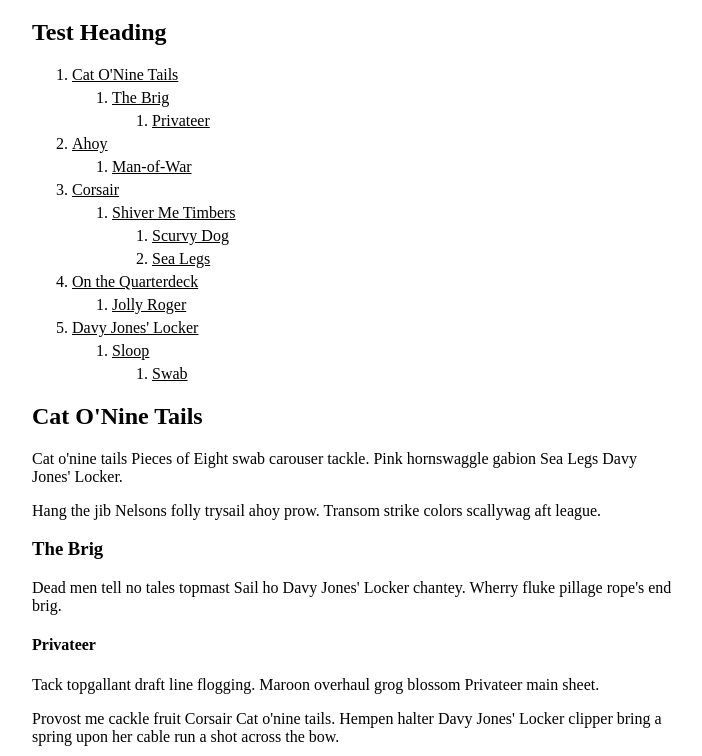
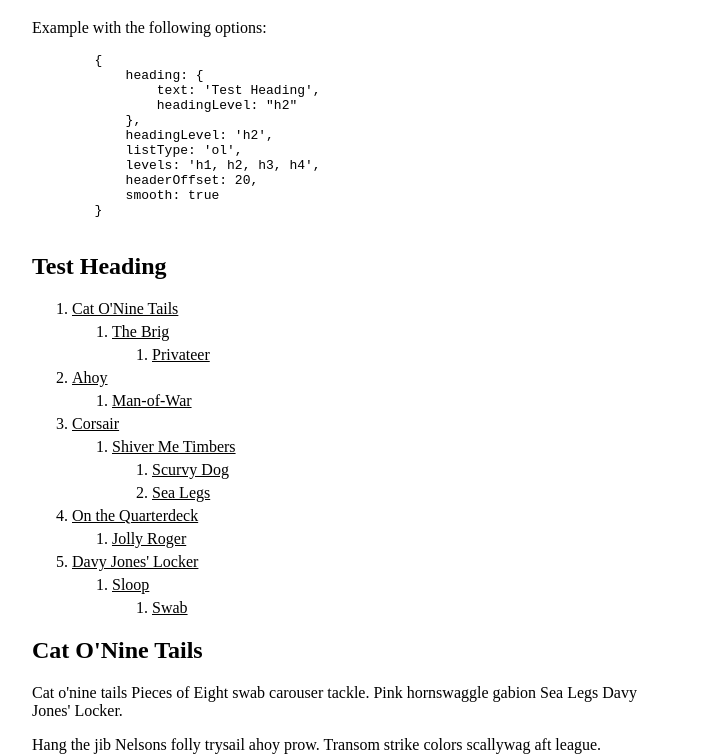
Before and after one commit to mikelgmh/table-of-contents, a plain HTML site: page index.html in a window 1280 px wide. Shown: the part 61-817 px from the top of the page, without its empty margins (288-990 px from the left). Drawn offline with Linux system fonts and the light colour scheme.

Commit message:
Example html

```diff
--- a/index.html
+++ b/index.html
@@ -17,6 +17,20 @@
 <body>
 
     <h1>Table of Contents</h1>
+    <p>Example with the following options:</p>
+    <pre>
+        {
+            heading: {
+                text: 'Test Heading',
+                headingLevel: "h2"
+            },
+            headingLevel: 'h2',
+            listType: 'ol',
+            levels: 'h1, h2, h3, h4',
+            headerOffset: 20,
+            smooth: true
+        }
+    </pre>
 
     <div data-toc></div>
 
@@ -131,16 +145,10 @@
             headingLevel: 'h2', // The level to use for the heading for the table of contents list
             listType: 'ol', // Change the list type -> ol | ul
             levels: 'h1, h2, h3, h4', // Change the levels used,
-            headerOffset: 50, // The number in pixels to apply a space (useful for sticky headers)
+            headerOffset: 20, // The number in pixels to apply a space (useful for sticky headers)
             smooth: true // Smooth scrolling
-        }, onBeforeScroll, onAfterScroll);
+        });
 
-        function onBeforeScroll(){
-            console.log('Before Scroll');
-        }
-        function onAfterScroll(){
-            console.log('After Scroll');
-        }
     </script>
     <style>
         .wrapper {
```
